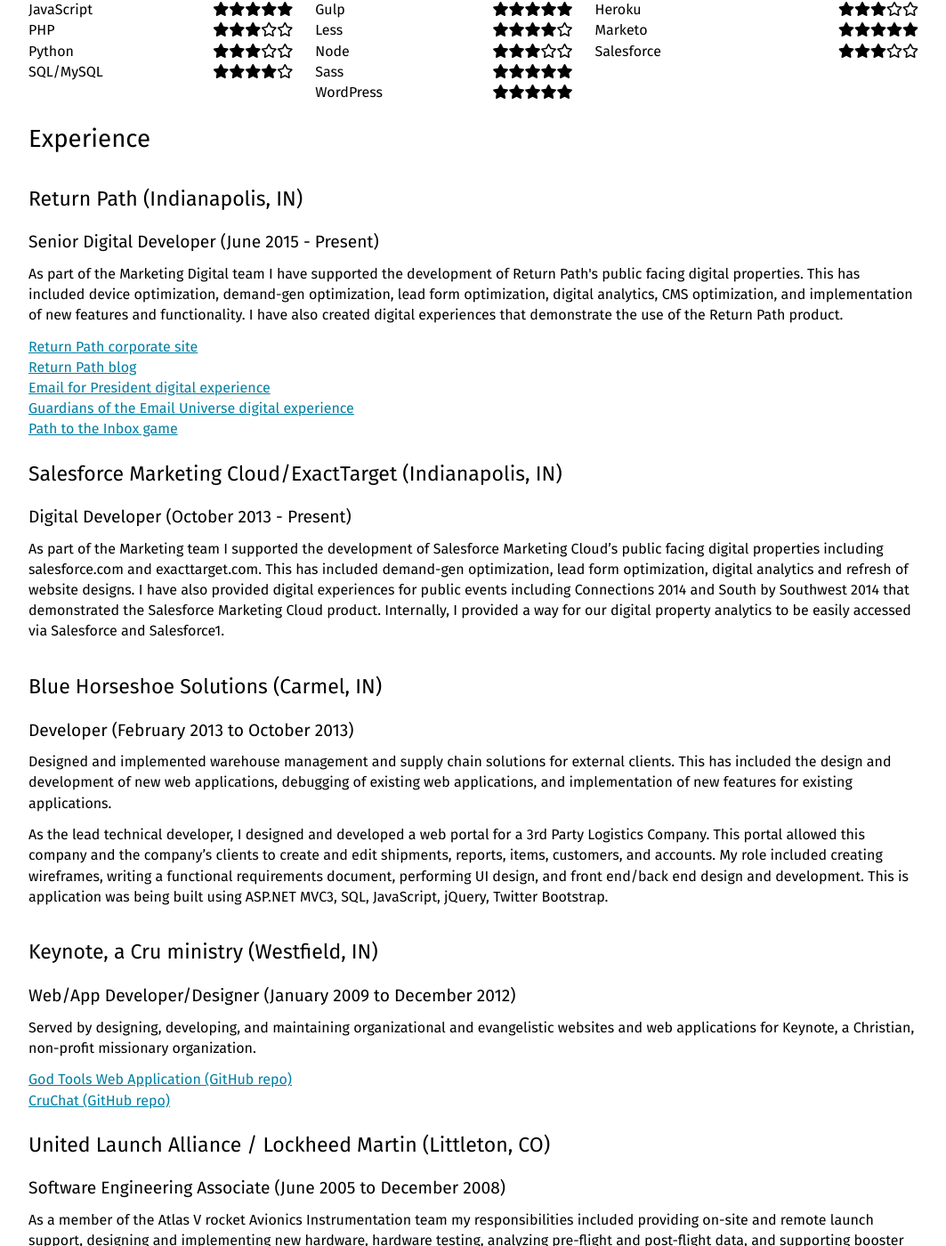
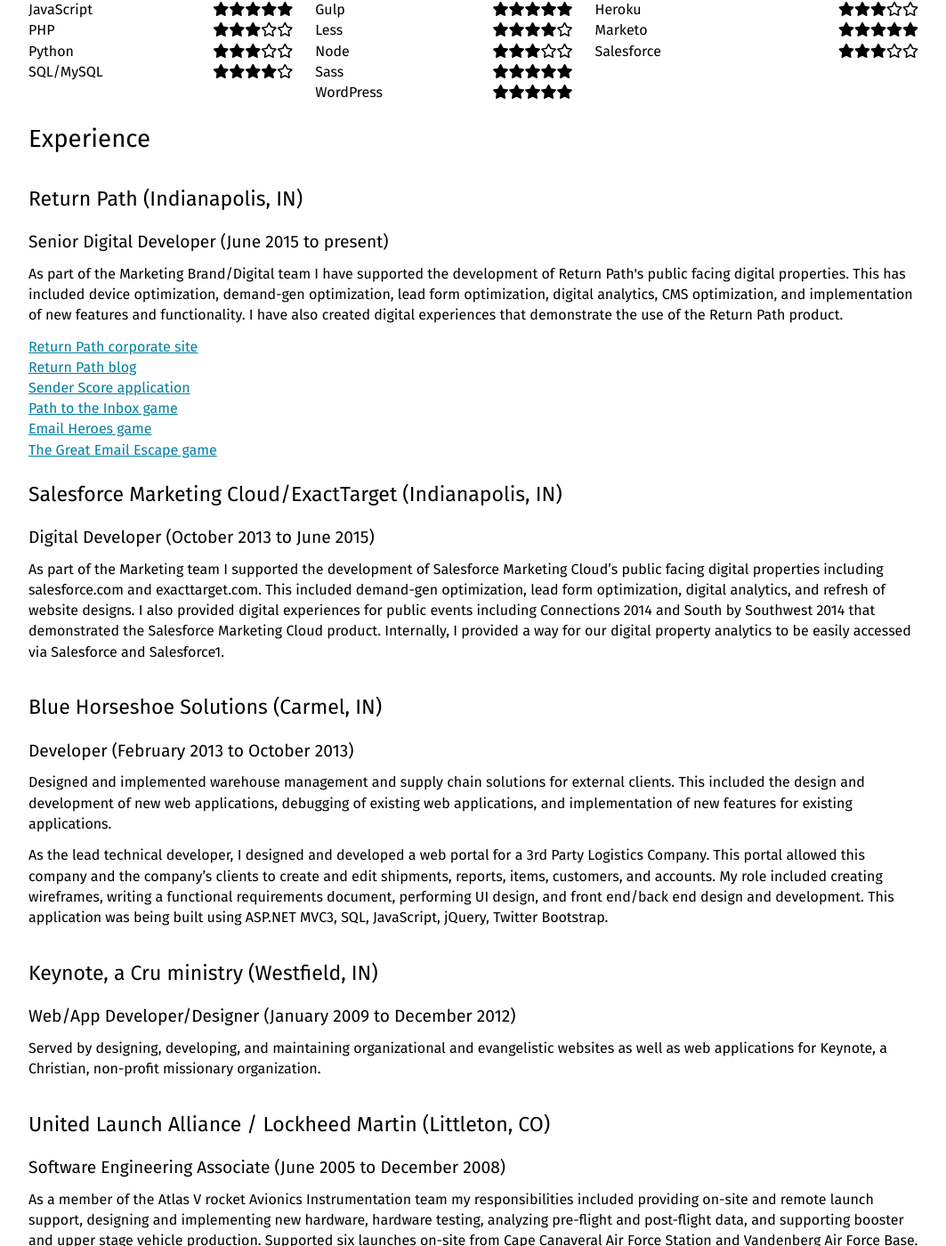
Before and after one commit to jawhitney/jw-website, a Jekyll site: the page built from index.md, in a window 1280 px wide and 1400 px high, scrolled down 577 px. Shown: the whole window at 89% size, without its empty margins (108-1171 px from the left). Built offline with Jekyll 4.4.1, drawn with Linux system fonts in a browser that asks for light colours; nearby versions of some CDN libraries; part of the change alters nothing that is shown; some of the changed text lies outside the part shown.

Commit message:
Updated content

```diff
--- a/_includes/header.html
+++ b/_includes/header.html
@@ -2,8 +2,8 @@
     <div class="container flex">
         <a id="logo" href="{{ site.baseurl }}/"><img src="assets/images/logo.png" alt="Logo" /></a>
         <div>
-            <a href="http://linkedin.com/in/jonathanawhitney" target="_blank"><i class="fab fa-linkedin-in fa-2x"></i></a>
-            <!-- <a href="http://github.com/jawhitney" target="_blank"><i class="fab fa-github fa-2x"></i></a> -->
+            <a href="http://linkedin.com/in/jonathanawhitney" target="_blank"><i class="fab fa-linkedin-in"></i></a>
+            <a href="http://github.com/jawhitney" target="_blank"><i class="fab fa-github"></i></a>
         </div>
     </div>
 </header>
@@ -14,7 +14,7 @@
         </div>
         <div class="right">
             <h1>Jonathan Whitney</h1>
-            <p>Fast learning, self-motivated, and self-taught digital developer. Experienced in front-end/back-end development and design, responsive web design and web applications.</p>
+            <p>Fast-learning, self-motivated, and self-taught digital developer. Experienced in front-end/back-end development and design, responsive web design and web applications.</p>
         </div>
     </div>
 </section>
--- a/assets/js/scripts.js
+++ b/assets/js/scripts.js
@@ -152,101 +152,58 @@ jawJs.data = {
                 "content": [
                     {
                         "heading": "Return Path (Indianapolis, IN)",
-                        "subheading": "Senior Digital Developer (June 2015 - Present)",
+                        "subheading": "Senior Digital Developer (June 2015 to present)",
                         "text": [
-                            "As part of the Marketing Digital team I have supported the development of Return Path's public facing digital properties. This has included device optimization, demand-gen optimization, lead form optimization, digital analytics, CMS optimization, and implementation of new features and functionality. I have also created digital experiences that demonstrate the use of the Return Path product."
+                            "As part of the Marketing Brand/Digital team I have supported the development of Return Path's public facing digital properties. This has included device optimization, demand-gen optimization, lead form optimization, digital analytics, CMS optimization, and implementation of new features and functionality. I have also created digital experiences that demonstrate the use of the Return Path product."
                         ],
                         "links": [
                             {
                                 "url": "https://returnpath.com",
-                                // "text": "ReturnPath.com",
                                 "description": "Return Path corporate site"
                             },
                             {
                                 "url": "https://blog.returnpath.com",
-                                // "text": "Blog",
                                 "description": "Return Path blog"
                             },
                             {
-                                "url": "https://returnpath.com/emailforpresident",
-                                // "text": "Email for President",
-                                "description": "Email for President digital experience"
+                                "url": "https://senderscore.org",
+                                "description": "Sender Score application"
                             },
                             {
-                                "url": "https://returnpath.com/superpowers/",
-                                "description": "Guardians of the Email Universe digital experience"
+                                "url": "https://returnpath.com/games/path-to-the-inbox/?playnow=true",
+                                "description": "Path to the Inbox game"
                             },
                             {
-                                "url": "https://returnpath.com/path-to-the-inbox/",
-                                "description": "Path to the Inbox game"
+                                "url": "https://returnpath.com/games/email-heroes/?playnow=true",
+                                "description": "Email Heroes game"
+                            },
+                            {
+                                "url": "https://returnpath.com/games/the-great-email-escape/?playnow=true",
+                                "description": "The Great Email Escape game"
                             },
                         ]
                     },
                     {
                         "heading": "Salesforce Marketing Cloud/ExactTarget (Indianapolis, IN)",
-                        "subheading": "Digital Developer (October 2013 - Present)",
+                        "subheading": "Digital Developer (October 2013 to June 2015)",
                         "text": [
-                            "As part of the Marketing team I supported the development of Salesforce Marketing Cloud’s public facing digital properties including salesforce.com and exacttarget.com. This has included demand-gen optimization, lead form optimization, digital analytics and refresh of website designs. I have also provided digital experiences for public events including Connections 2014 and South by Southwest 2014 that demonstrated the Salesforce Marketing Cloud product. Internally, I provided a way for our digital property analytics to be easily accessed via Salesforce and Salesforce1."
+                            "As part of the Marketing team I supported the development of Salesforce Marketing Cloud’s public facing digital properties including salesforce.com and exacttarget.com. This included demand-gen optimization, lead form optimization, digital analytics, and refresh of website designs. I also provided digital experiences for public events including Connections 2014 and South by Southwest 2014 that demonstrated the Salesforce Marketing Cloud product. Internally, I provided a way for our digital property analytics to be easily accessed via Salesforce and Salesforce1."
                         ],
-                        // "links": [
-                        //     {
-                        //         "url": "http://exacttarget.com",
-                        //         "text": "ExactTarget.com",
-                        //         "description": "Homepage of the Salesforce Marketing Cloud"
-                        //     },
-                        //     {
-                        //         "url": "http://exacttarget.com/connections",
-                        //         "text": "Connections",
-                        //         "description": "Homepage for the Connections event"
-                        //     },
-                        //     {
-                        //         "url": "http://www.exacttarget.com/blog/journey-builder-and-the-connections-2014-mobile-app/",
-                        //         "text": "Blog Post",
-                        //         "description": "Journey Builder and the Connections 2014 Mobile App"
-                        //     }
-                        // ]
                     },
                     {
                         "heading": "Blue Horseshoe Solutions (Carmel, IN)",
                         "subheading": "Developer (February 2013 to October 2013)",
                         "text": [
-                            "Designed and implemented warehouse management and supply chain solutions for external clients. This has included the design and development of new web applications, debugging of existing web applications, and implementation of new features for existing applications.",
-                            "As the lead technical developer, I designed and developed a web portal for a 3rd Party Logistics Company. This portal allowed this company and the company’s clients to create and edit shipments, reports, items, customers, and accounts. My role included creating wireframes, writing a functional requirements document, performing UI design, and front end/back end design and development. This is application was being built using ASP.NET MVC3, SQL, JavaScript, jQuery, Twitter Bootstrap."
+                            "Designed and implemented warehouse management and supply chain solutions for external clients. This included the design and development of new web applications, debugging of existing web applications, and implementation of new features for existing applications.",
+                            "As the lead technical developer, I designed and developed a web portal for a 3rd Party Logistics Company. This portal allowed this company and the company’s clients to create and edit shipments, reports, items, customers, and accounts. My role included creating wireframes, writing a functional requirements document, performing UI design, and front end/back end design and development. This application was being built using ASP.NET MVC3, SQL, JavaScript, jQuery, Twitter Bootstrap."
                         ]
                     },
                     {
                         "heading": "Keynote, a Cru ministry (Westfield, IN)",
                         "subheading": "Web/App Developer/Designer (January 2009 to December 2012)",
                         "text": [
-                            "Served by designing, developing, and maintaining organizational and evangelistic websites and web applications for Keynote, a Christian, non-profit missionary organization."
+                            "Served by designing, developing, and maintaining organizational and evangelistic websites as well as web applications for Keynote, a Christian, non-profit missionary organization."
                         ],
-                        "links": [
-                            {
-                                "url": "https://github.com/jawhitney/GodToolsWebApp",
-                                "description": "God Tools Web Application (GitHub repo)"
-                                // "description": "Evangelistic HTML5 web application optimized for mobile devices (JQuery Mobile, JavaScript, AJAX)"
-                            },
-                            // {
-                            //     "url": "http://godtoolsapp.com",
-                            //     "text": "God Tools marketing website",
-                            //     "description": "God Tools web, iOS, and Android application marketing page (Twitter Bootstrap, responsive design)"
-                            // },
-                            {
-                                "url": "http://github.com/jawhitney/CruChat",
-                                "description": "CruChat (GitHub repo)",
-                                // "description": "Evangelistic HTML5 Twitter web application (JQuery, PHP, responsive design)"
-                            }
-                            // {
-                            //     "url": "http://missionhub.com",
-                            //     "text": "MissionHub",
-                            //     "description": "Contact management system (performed front-end development in Ruby on Rails)"
-                            // },
-                            // {
-                            //     "url": "http://keynote.org",
-                            //     "text": "Keynote corporate website",
-                            //     "description": "Keynote corporate website (WordPress)"
-                            // }
-                        ]
                     },
                     {
                         "heading": "United Launch Alliance / Lockheed Martin (Littleton, CO)",
@@ -279,20 +236,40 @@ jawJs.data = {
                         "heading": "Awards",
                         "links": [
                             {
-                                "url": "http://www.dotcommawards.com/",
-                                "description": "2017 DotCOMM Platinum award in the \"Outstanding Microsite\" category for Email for President"
+                                "url": "https://enter.dotcommawards.com/winners/#/platinum/2018",
+                                "description": "2018 Platinum award in the \"Online Online Game\" category for Guardians of the Email Universe (dotCOMM Awards)",
                             },
                             {
-                                "url": "http://www.dotcommawards.com/",
-                                "description": "2017 DotCOMM Gold award in the \"Outstanding Microsite\" category for Guardians of the Email Universe"
+                                "url": "http://enter.marcomawards.com/winners/#/platinum/2018",
+                                "description": "2018 Platinum award in \"Outstanding Web Animation\" category for Path to the Inbox game (MarCom Awards)",
                             },
                             {
-                                "url": "https://enter.hermesawards.com/",
-                                "description": "2017 Hermes Creative Platinum award in the \"Interactive Microsite\" category for Email for President"
+                                "url": "http://enter.marcomawards.com/winners/#/gold/2018",
+                                "description": "2018 Gold award in \"Outstanding Web Animation\" category for Guardians of the Email Universe game (MarCom Awards)",
                             },
                             {
-                                "url": "https://enter.hermesawards.com/",
-                                "description": "2017 Hermes Creative Gold award in the \"Interactive Microsite\" category for Guardians of the Email Universe"
+                                "url": "https://enter.dotcommawards.com/winners/#/gold/2018",
+                                "description": "2018 Gold award in the \"Outstanding Microsite\" category for Guardians of the Email Universe (dotCOMM Awards)",
+                            },
+                            {
+                                "url": "https://enter.hermesawards.com/winners/",
+                                "description": "2018 Gold award in the \"Outstanding B2B Website\" category for Return Path website (Hermes Creative Awards)",
+                            },
+                            {
+                                "url": "https://enter.dotcommawards.com/winners/",
+                                "description": "2017 Platinum award in the \"Outstanding Microsite\" category for Email for President (dotCOMM Awards)",
+                            },
+                            {
+                                "url": "https://enter.hermesawards.com/winners/",
+                                "description": "2017 Platinum award in the \"Outstanding Microsite\" category for Email for President (Hermes Creative Awards)",
+                            },
+                            {
+                                "url": "https://enter.dotcommawards.com/winners/",
+                                "description": "2017 Gold award in the \"Outstanding Microsite\" category for Guardians of the Email Universe (dotCOMM Awards)",
+                            },
+                            {
+                                "url": "https://enter.hermesawards.com/winners/",
+                                "description": "2017 Gold award in the \"Outstanding Microsite\" category for Guardians of the Email Universe (Hermes Creative Awards)",
                             },
                         ]
                     },
@@ -323,88 +300,4 @@ jawJs.data = {
             }
         ]
     },
-    // "portfolio": {
-    //     "entries": [
-    //         {
-    //             "title": "ExactTarget/Salesforce Marketing Cloud Corporate Website",
-    //             "url": "http://exacttarget.com",
-    //             "screenshot": "sfmc.jpg",
-    //             "roles": [
-    //                 "HTML",
-    //                 "CSS",
-    //                 "JavaScript",
-    //                 "jQuery",
-    //                 "PHP",
-    //                 "Drupal",
-    //                 "Lead Generation"
-    //             ]
-    //         },
-    //         {
-    //             "title": "Connections 2014 Website",
-    //             "url": "http://exacttarget.com/connections",
-    //             "screenshot": "cnx14.jpg",
-    //             "roles": [
-    //                 "HTML",
-    //                 "CSS",
-    //                 "JavaScript",
-    //                 "jQuery",
-    //                 "PHP",
-    //                 "Drupal",
-    //                 "Ember.js"
-    //             ]
-    //         },
-    //         {
-    //             "title": "God Tools Web Application",
-    //             "url": "https://github.com/jawhitney/GodToolsWebApp",
-    //             "screenshot": "godtools-webapp.jpg",
-    //             "roles": [
-    //                 "HTML",
-    //                 "CSS",
-    //                 "JavaScript",
-    //                 "jQuery",
-    //                 "jQuery Mobile"
-    //             ]
-    //         },
-    //         {
-    //             "title": "God Tools Marketing Website",
-    //             "url": "http://godtoolsapp.com/",
-    //             "screenshot": "godtools-marketing.jpg",
-    //             "roles": [
-    //                 "HTML",
-    //                 "CSS",
-    //                 "JavaScript",
-    //                 "jQuery",
-    //                 "Twitter Bootstrap",
-    //                 "Responsive Design"
-    //             ]
-    //         },
-    //         {
-    //             "title": "CruChat Twitter Application",
-    //             "url": "http://github.com/jawhitney/CruChat",
-    //             "screenshot": "cruchat.jpg",
-    //             "roles": [
-    //                 "HTML",
-    //                 "CSS",
-    //                 "JavaScript",
-    //                 "JQuery",
-    //                 "PHP",
-    //                 "MySQL",
-    //                 "Twitter Bootstrap",
-    //                 "Responsive Design"
-    //             ]
-    //         },
-    //         {
-    //             "title": "Keynote Corporate Website",
-    //             "url": "http://keynote.org/",
-    //             "screenshot": "keynote.jpg",
-    //             "roles": [
-    //                 "HTML",
-    //                 "CSS",
-    //                 "JQuery",
-    //                 "PHP",
-    //                 "WordPress"
-    //             ]
-    //         }
-    //     ]
-    // }
 }
```
Also changed, not shown: Gemfile.lock.
